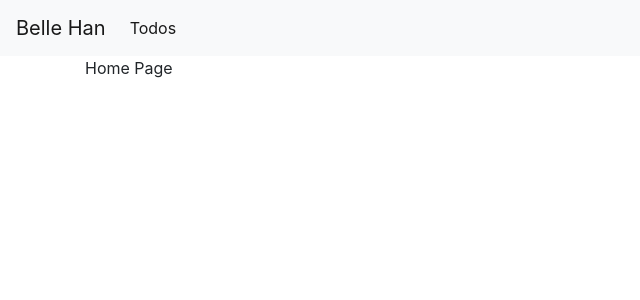
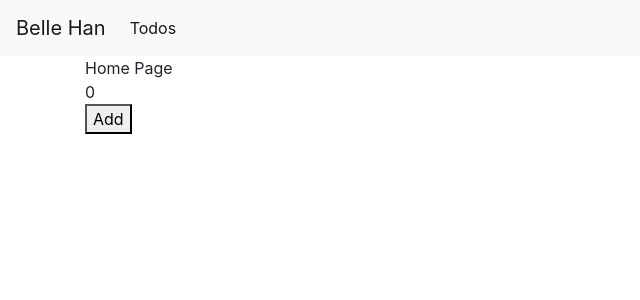
Before and after one commit to BelleHan/vue3-study, a Vue app: page / in a window 1280 px wide. Shown: the top 300 px of the page, without its empty margins (0-640 px from the left). Built offline with nearby package versions, Linux system fonts and the light colour scheme.

Commit message:
72 toRefs

```diff
--- /dev/null
+++ b/src/composables/count.js
@@ -0,0 +1,9 @@
+import { reactive, toRefs } from 'vue';
+
+export const useCount = () => {
+    const state = reactive({
+        count: 0
+    });
+
+    return toRefs(state);
+}
--- a/src/pages/index.vue
+++ b/src/pages/index.vue
@@ -1,10 +1,21 @@
 <template>
   <div>Home Page</div>
+  <div>{{ count }}</div>
+  <button @click="count++">Add</button>
 </template>
 
 <script>
+import { useCount } from '@/composables/count';
+
 export default {
+  setup() {
+    const { count } = useCount();
+    console.log(count);
 
+    return {
+      count
+    }
+  }
 }
 </script>
 
```
